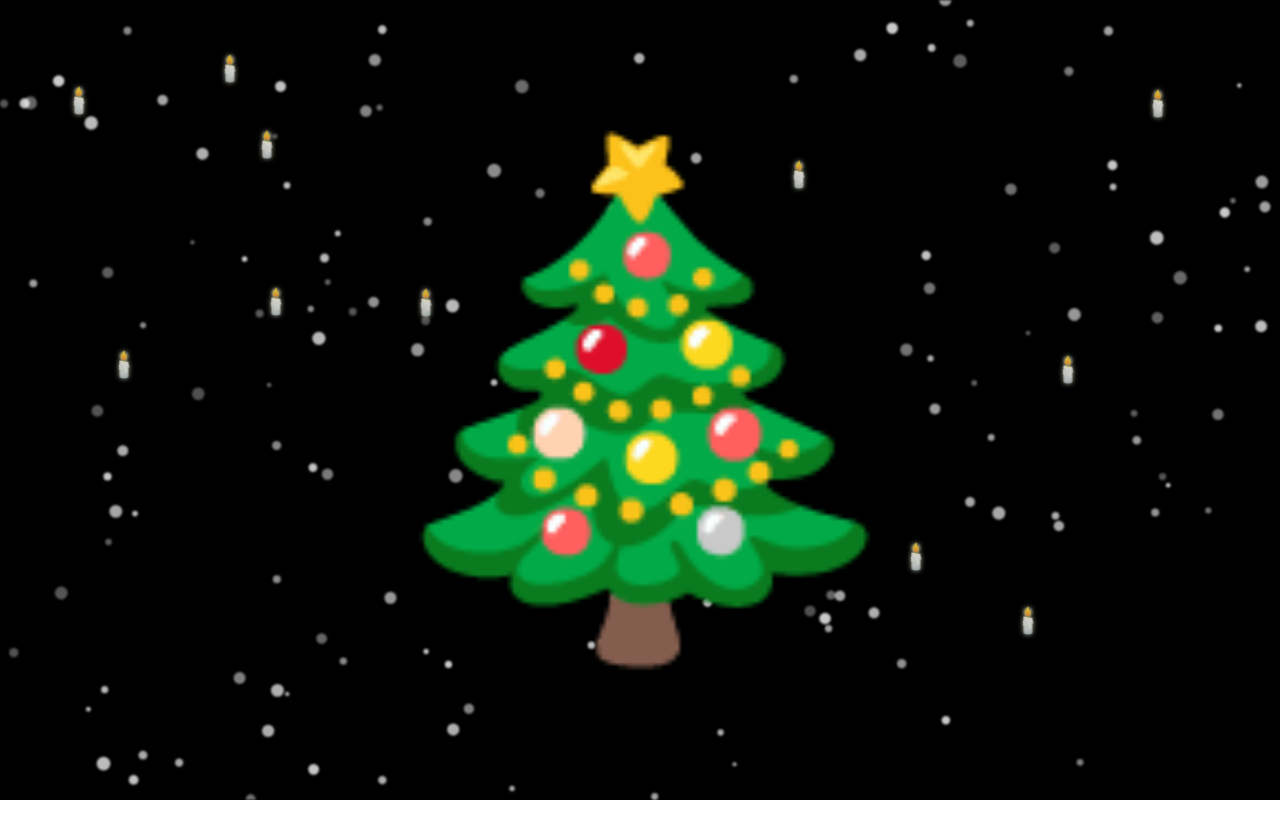
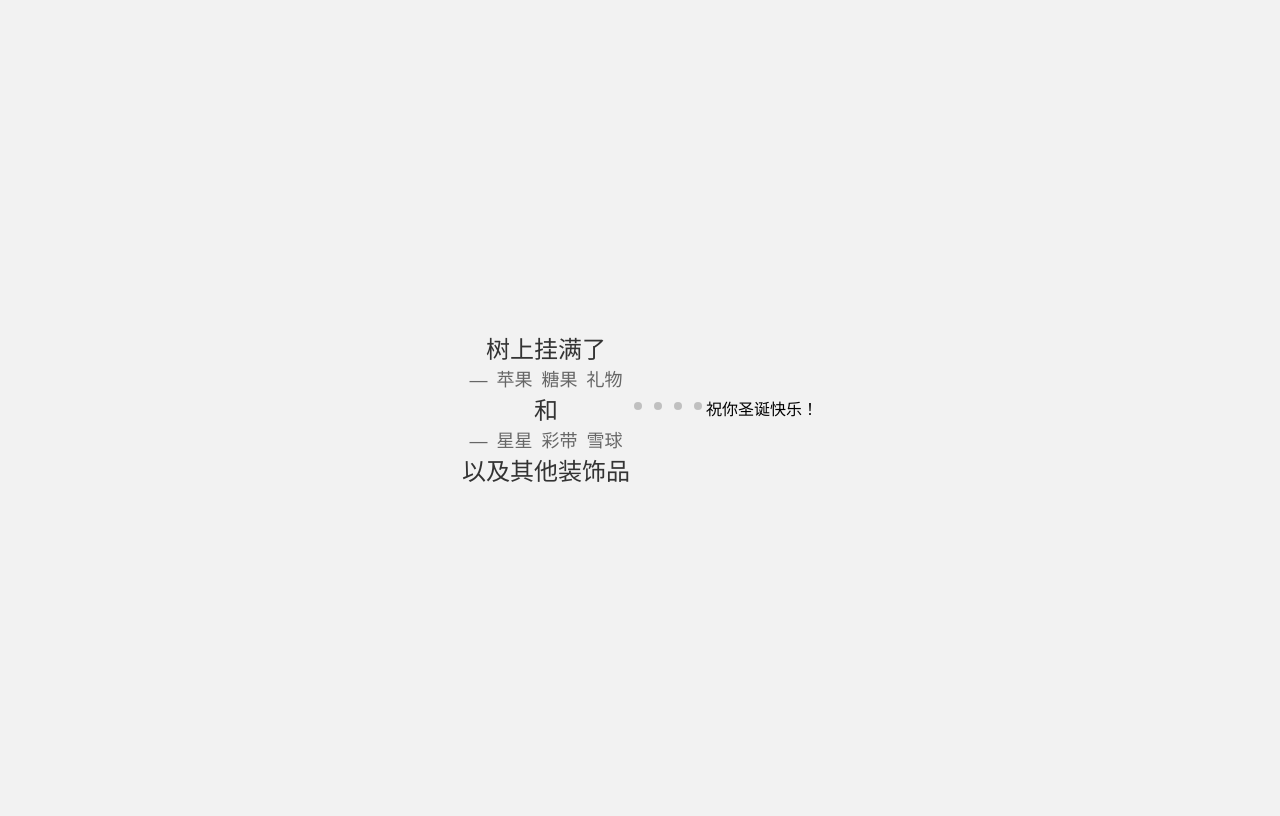
Before and after one commit to Rafael-ban/Icarus.github.io, a plain HTML site: page index.html in a window 1280 px wide. Drawn offline with Linux system fonts and the light colour scheme.

Commit message:
Update index.html

```diff
--- a/index.html
+++ b/index.html
@@ -1,212 +1,84 @@
 <!DOCTYPE html>
-<html lang="en">
+<html>
 <head>
-    <meta charset="UTF-8">
-    <meta name="viewport" content="width=device-width, initial-scale=1.0">
-    <title>Christmas Scene with Candles</title>
+  <title>圣诞树</title>
   <style>
-        body, html {
-            margin: 0;
-            padding: 0;
-            height: 100%;
-            overflow: hidden;
+    body {
+      display: flex;
+      justify-content: center;
+      align-items: center;
+      height: 100vh;
+      background-color: #f2f2f2;
     }
-        .scene {
-            background-color: black;
-            width: 100vw;
-            height: 100vh;
-            overflow: hidden;
-            position: relative;
+
+    .tree {
+      font-family: "Arial", sans-serif;
+      font-size: 24px;
+      color: #333;
+      text-align: center;
     }
-        #snowCanvas {
-            position: absolute;
-            top: 0;
-            left: 0;
-            width: 100%;
-            height: 100%;
-            filter: blur(1px);
+
+    .tree span {
+      display: block;
     }
-        .mainTree {
-            position: absolute;
-            top: 50%;
-            left: 50%;
-            transform: translate(-50%, -50%);
-            font-size: min(60vw, 60vh); /* 增大圣诞树尺寸 */
-            color: #00ff00;
-            z-index: 3;
-            transition: all 0.3s ease;
-            cursor: pointer;
-            animation: sway 4s ease-in-out infinite;
+
+    .tree .trunk {
+      color: #666;
+      font-size: 18px;
     }
-        .mainTree:hover {
-            transform: translate(-50%, -50%) scale(1.05);
+
+    .tree .trunk::before {
+      content: "―";
+      margin-right: 4px;
     }
-        @keyframes sway {
-            0%, 100% { transform: translate(-50%, -50%) rotate(-1deg); }
-            50% { transform: translate(-50%, -50%) rotate(1deg); }
+
+    .tree .trunk span {
+      display: inline-block;
+      padding-left: 4px;
     }
-        .candle {
-            position: absolute;
-            font-size: min(3vw, 3vh);
-            color: rgba(255, 255, 224, 0.7);
-            text-shadow: 0 0 5px rgba(255, 255, 224, 0.7);
-            animation: flicker 2s ease-in-out infinite alternate;
-            z-index: 2;
-            cursor: pointer;
-            transition: all 0.3s ease;
+
+    .tree .trunk span:first-child {
+      padding-left: 0;
     }
-        .candle:hover {
-            transform: scale(1.2);
-            color: rgba(255, 255, 224, 1);
-            text-shadow: 0 0 10px rgba(255, 255, 224, 1);
+
+    .tree .decorations {
+      color: #999;
+      font-size: 12px;
+      text-align: center;
     }
-        @keyframes flicker {
-            0% { opacity: 0.5; transform: scale(0.95); }
-            50% { opacity: 1; transform: scale(1.05); }
-            100% { opacity: 0.7; transform: scale(1); }
-        }
-        @keyframes sparkle {
-            0%, 100% { opacity: 0; }
-            50% { opacity: 1; }
-        }
-        .sparkle {
-            position: absolute;
-            width: 5px;
-            height: 5px;
-            background-color: white;
+
+    .decorations div {
+      display: inline-block;
+      margin: 4px;
+      width: 8px;
+      height: 8px;
       border-radius: 50%;
-            animation: sparkle 0.8s linear infinite;
+      background-color: #c0c0c0;
     }
   </style>
 </head>
 <body>
-    <div class="scene">
-        <canvas id="snowCanvas"></canvas>
-        <div class="mainTree">🎄</div>
+  <div class="tree">
+    <span>树上挂满了</span>
+    <div class="trunk">
+      <span>苹果</span>
+      <span>糖果</span>
+      <span>礼物</span>
     </div>
-
-    <script>
-        const scene = document.querySelector('.scene');
-        const canvas = document.getElementById('snowCanvas');
-        const ctx = canvas.getContext('2d');
-
-        function resizeCanvas() {
-            canvas.width = window.innerWidth;
-            canvas.height = window.innerHeight;
-        }
-        resizeCanvas();
-        window.addEventListener('resize', resizeCanvas);
-
-        class Snowflake {
-            constructor() {
-                this.x = Math.random() * canvas.width;
-                this.y = Math.random() * canvas.height;
-                this.size = Math.random() * 5 + 2;
-                this.speed = Math.random() * 1.5 + 0.5;
-                this.opacity = Math.random() * 0.5 + 0.3;
-                this.wind = Math.random() * 0.5 - 0.25;
-            }
-
-            update() {
-                this.y += this.speed;
-                this.x += this.wind;
-                if (this.y > canvas.height) {
-                    this.y = 0;
-                    this.x = Math.random() * canvas.width;
-                }
-                if (this.x > canvas.width) this.x = 0;
-                if (this.x < 0) this.x = canvas.width;
-            }
-
-            draw() {
-                ctx.beginPath();
-                ctx.arc(this.x, this.y, this.size, 0, Math.PI * 2);
-                ctx.fillStyle = `rgba(255, 255, 255, ${this.opacity})`;
-                ctx.fill();
-            }
-        }
-
-        const snowflakes = Array.from({ length: 150 }, () => new Snowflake());
-
-        function animate() {
-            ctx.clearRect(0, 0, canvas.width, canvas.height);
-            snowflakes.forEach(snowflake => {
-                snowflake.update();
-                snowflake.draw();
-            });
-            requestAnimationFrame(animate);
-        }
-        animate();
-
-        function createCandles() {
-            const numCandles = 15;
-            const minDistance = 100;
-            const candles = [];
-
-            for (let i = 0; i < numCandles; i++) {
-                let x, y, overlapping;
-                do {
-                    x = Math.random() * (window.innerWidth - 100) + 50;
-                    y = Math.random() * (window.innerHeight - 100) + 50;
-                    overlapping = candles.some(candle =>
-                        Math.hypot(candle.x - x, candle.y - y) < minDistance
-                    );
-                } while (overlapping);
-
-                const candle = document.createElement('div');
-                candle.className = 'candle';
-                candle.textContent = '🕯️';
-                candle.style.left = `${x}px`;
-                candle.style.top = `${y}px`;
-                const scale = Math.random() * 0.3 + 0.3;
-                const rotation = Math.random() * 20 - 10;
-                candle.style.transform = `scale(${scale}) rotate(${rotation}deg)`;
-                scene.appendChild(candle);
-                candles.push({ x, y });
-            }
-        }
-
-        function handleClick(event) {
-            const rect = event.target.getBoundingClientRect();
-            const x = event.clientX - rect.left;
-            const y = event.clientY - rect.top;
-
-            for (let i = 0; i < 10; i++) {
-                const sparkle = document.createElement('div');
-                sparkle.className = 'sparkle';
-                sparkle.style.left = `${x + Math.random() * 40 - 20}px`;
-                sparkle.style.top = `${y + Math.random() * 40 - 20}px`;
-                sparkle.style.width = `${Math.random() * 3 + 2}px`;
-                sparkle.style.height = sparkle.style.width;
-                event.target.appendChild(sparkle);
-
-                setTimeout(() => sparkle.remove(), 800);
-            }
-        }
-
-        function adjustLayout() {
-            const mainTree = document.querySelector('.mainTree');
-            const candles = document.querySelectorAll('.candle');
-
-            mainTree.style.fontSize = `min(60vw, 60vh)`; // 增大圣诞树尺寸
-
-            candles.forEach(candle => {
-                candle.style.fontSize = `min(3vw, 3vh)`;
-                const x = Math.random() * (window.innerWidth - 100) + 50;
-                const y = Math.random() * (window.innerHeight - 100) + 50;
-                candle.style.left = `${x}px`;
-                candle.style.top = `${y}px`;
-            });
-        }
-
-        createCandles();
-        adjustLayout();
-
-        document.querySelector('.mainTree').addEventListener('click', handleClick);
-        document.querySelectorAll('.candle').forEach(candle => {
-            candle.addEventListener('click', handleClick);
-        });
-        window.addEventListener('resize', adjustLayout);
-    </script>
+    <span>和</span>
+    <div class="trunk">
+      <span>星星</span>
+      <span>彩带</span>
+      <span>雪球</span>
+    </div>
+    <span>以及其他装饰品</span>
+  </div>
+  <div class="decorations">
+    <div></div>
+    <div></div>
+    <div></div>
+    <div></div>
+  </div>
+  <div class="decorations">祝你圣诞快乐！</div>
 </body>
 </html>
```
Lines whose indentation alone changed are shown as unchanged.
